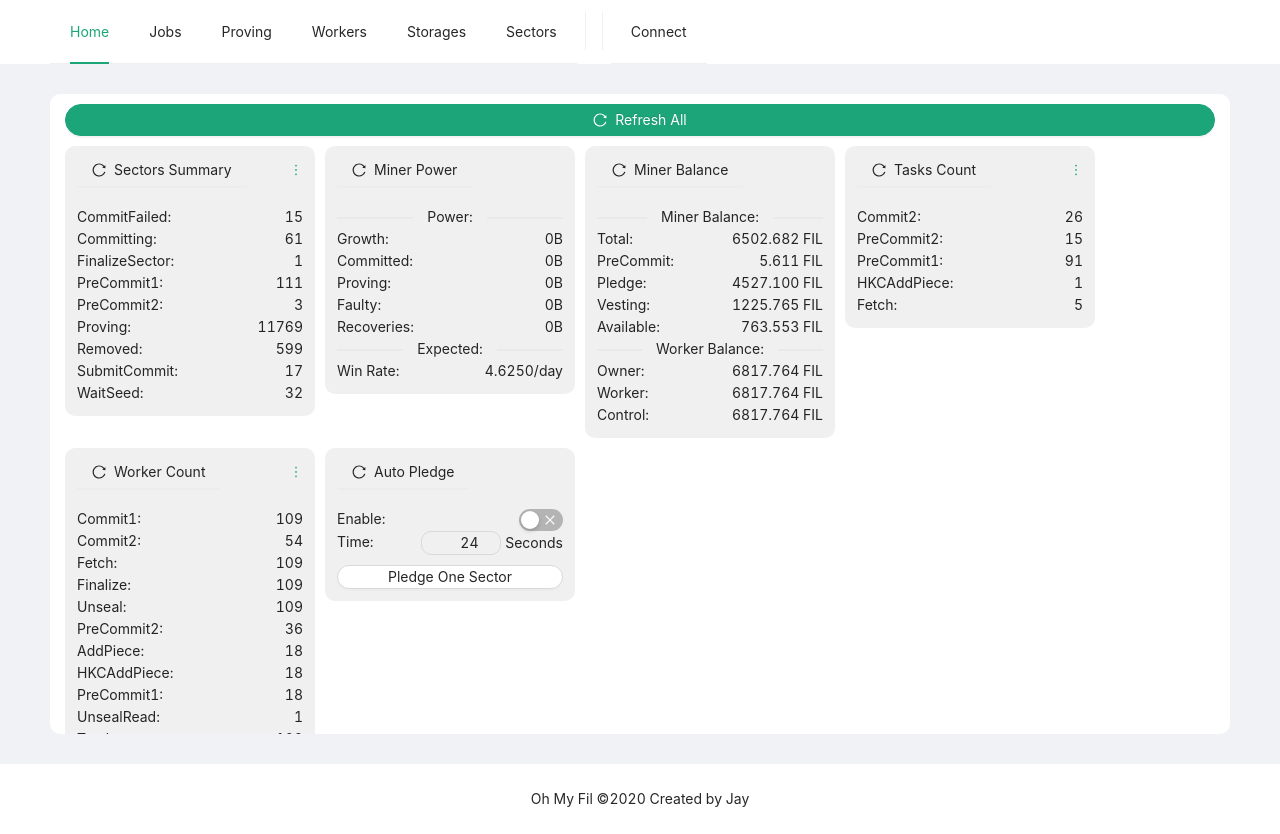
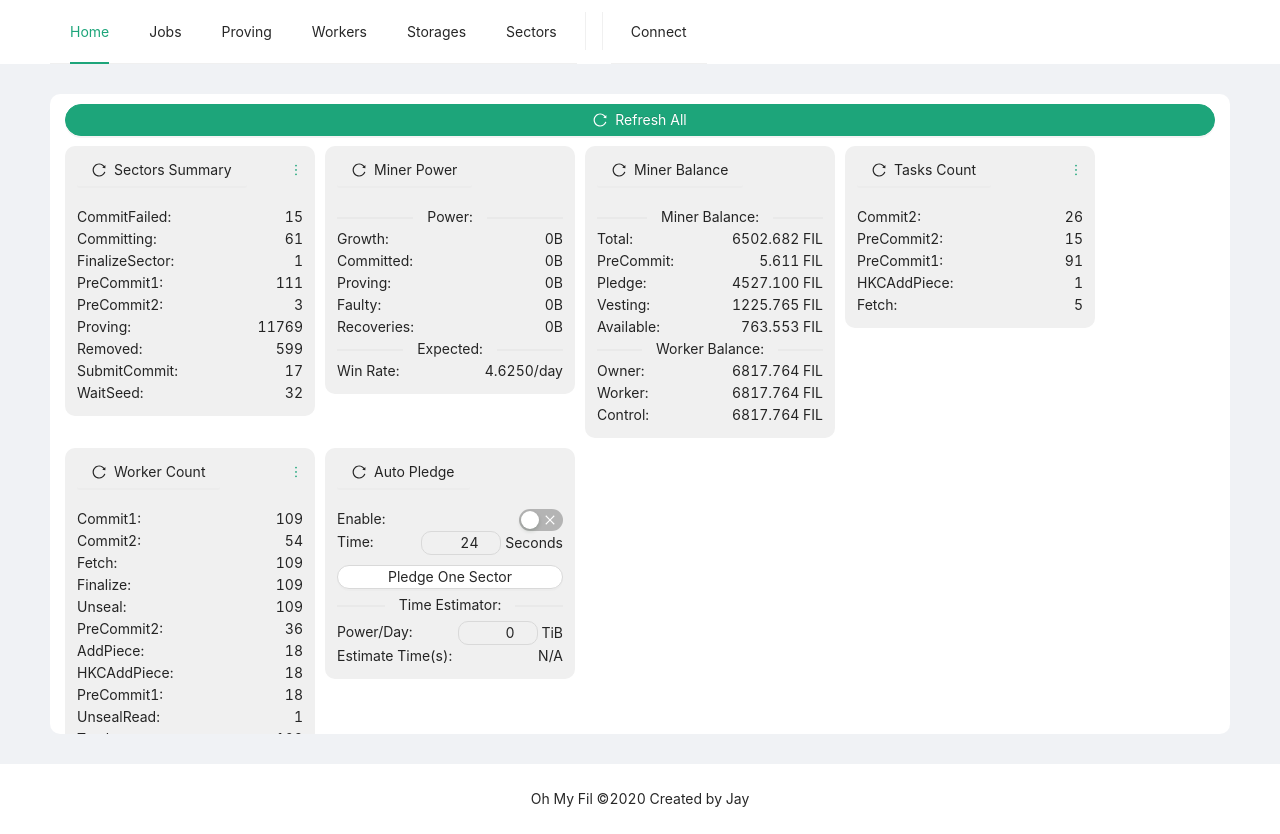
Before and after one commit to JayJay1024/Oh-My-Fil, a React (Create React App) app: page /ohmyfil in a window 1280 px wide. Built offline with nearby package versions, Linux system fonts and the light colour scheme.

Commit message:
Power Growth Time Estimator

```diff
--- a/src/components/Home.tsx
+++ b/src/components/Home.tsx
@@ -2,7 +2,7 @@ import { FC, useState, useEffect } from 'react';
 import { useSelector, useDispatch } from 'react-redux';
 
 // Antd
-import { Card, Divider, Button, Spin, Tooltip, Switch, Input, message } from "antd";
+import { Card, Divider, Button, Spin, Tooltip, Switch, Input, Typography, message } from "antd";
 import { ReloadOutlined, MoreOutlined, CheckOutlined, CloseOutlined } from '@ant-design/icons';
 
 import '../App.less';
@@ -58,6 +58,7 @@ const Home: FC = () => {
 
   const dispatch = useDispatch()
   const actorAddress = actorInfo.data.actorAddress;
+  const [powerday, setPowerday] = useState<number>(0);
   const [havePledgeUpdate, setHavePledgeUpdate] = useState<boolean>(false);
   const [autopledgeTime, setAutoPledgeTime] = useState<number>(autoPledgeInfo.data.time);
 
@@ -388,6 +389,22 @@ const Home: FC = () => {
           </div>
           </div>
           <Button type='default' shape='round' size='small' style={{ width: '100%', marginTop: '10px' }} onClick={handleClickPledgeOneSector} >Pledge One Sector</Button>
+          <Divider plain style={{ margin: '5px 0' }}>Time Estimator:</Divider>
+          <div className='oh-my-fil-home-card-item' key='powerday' >
+            <div>Power/Day:</div>
+            <div>
+              <Input size='small' type='number' value={powerday}
+                onChange={(e: React.ChangeEvent<HTMLInputElement>) => setPowerday(Number(e.target.value))}
+                style={{ textAlign: 'right', width: '80px', backgroundColor: 'transparent', borderRadius: '10px' }}
+              /> TiB
+            </div>
+          </div>
+          <div className='oh-my-fil-home-card-item' key='estimatortime' >
+            <div>Estimate Time(s):</div>
+            <div>
+              {powerday>0&&actorInfo.status==='succeeded'?<Typography.Text copyable>{(24*3600/(powerday*1024*1024*1024*1024/actorInfo.data.actorSectorSize)).toFixed(0)}</Typography.Text>:<span>N/A</span>}
+            </div>
+          </div>
         </Card>
       </Spin>
     </div>
```
